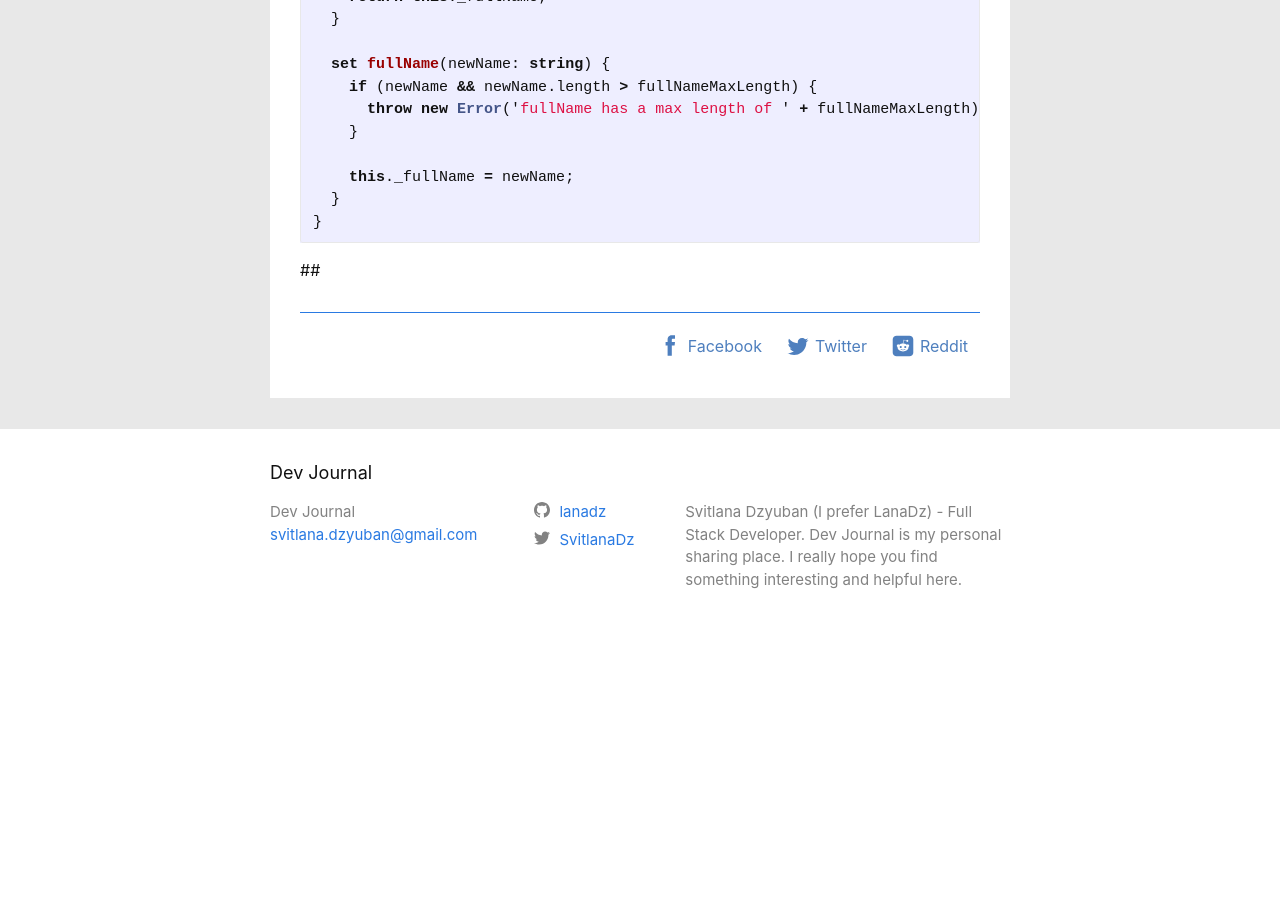
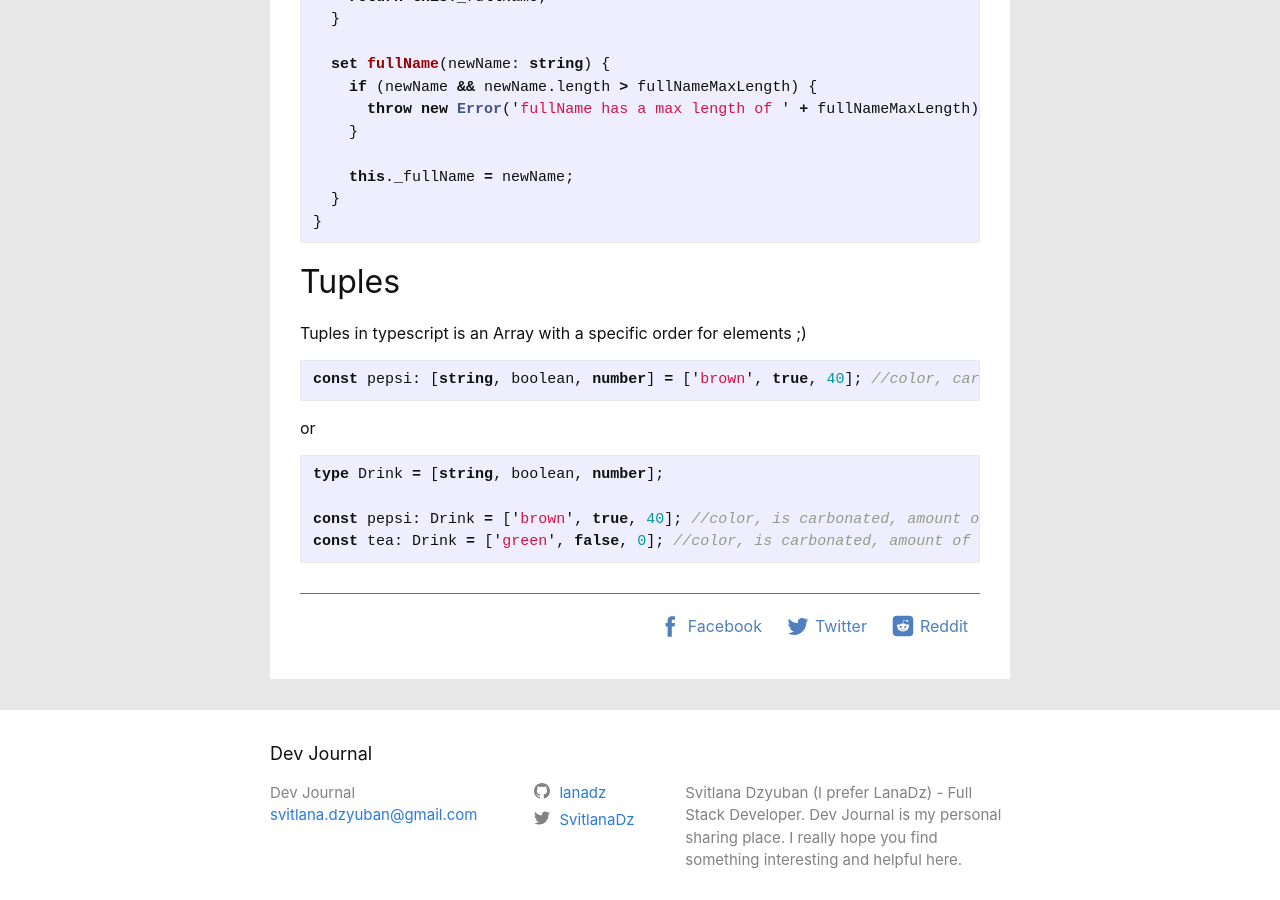
Before and after one commit to owldot/lanadz.github.io, a Jekyll site: the page built from _posts/2019-07-02-typescript.markdown, in a window 1280 px wide and 900 px high, scrolled down 3061 px. Built offline with Jekyll 4.4.1, drawn with Linux system fonts in a browser that asks for light colours; before the commit the page ends 3712 px from its top, so only the background shows below that.

Commit message:
Add tuples

````diff
--- a/_posts/2019-07-02-typescript.markdown
+++ b/_posts/2019-07-02-typescript.markdown
@@ -154,4 +154,19 @@ class Employee {
 }
 ```
 
-##
+## Tuples
+
+Tuples in typescript is an Array with a specific order for elements ;)
+
+```typescript
+const pepsi: [string, boolean, number] = ['brown', true, 40]; //color, carbonated, amount of sugar
+```
+
+or
+
+```typescript
+type Drink = [string, boolean, number];
+
+const pepsi: Drink = ['brown', true, 40]; //color, is carbonated, amount of sugar
+const tea: Drink = ['green', false, 0]; //color, is carbonated, amount of sugar
+```
````
